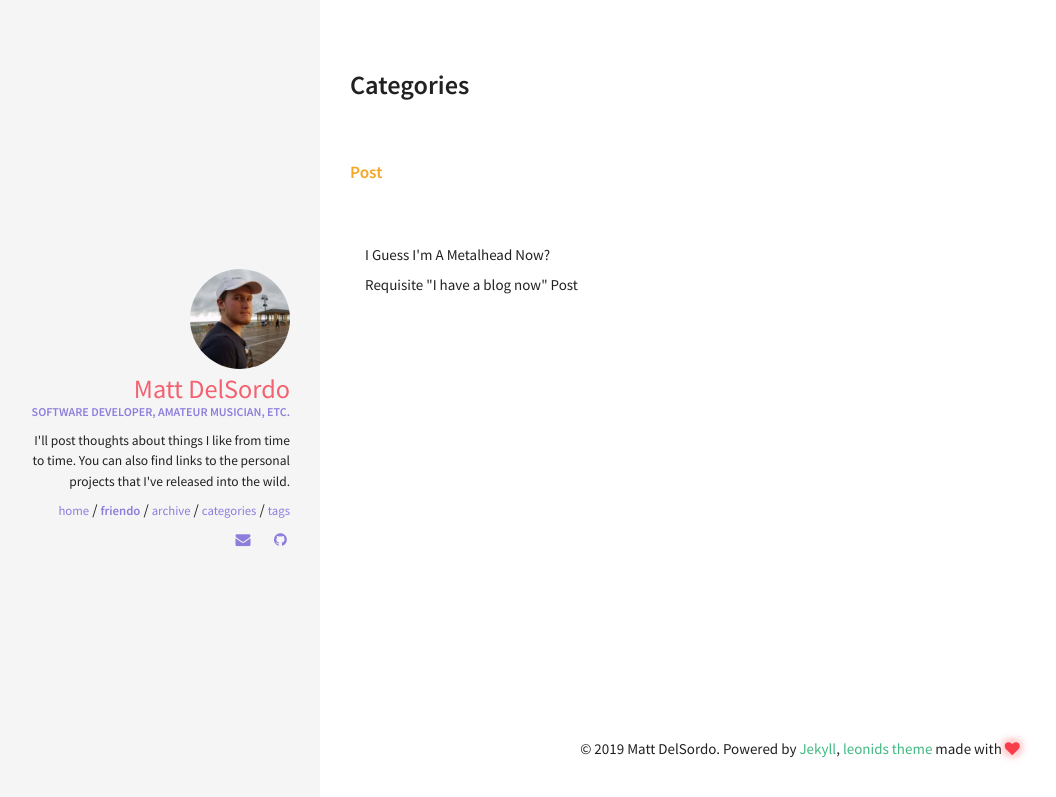
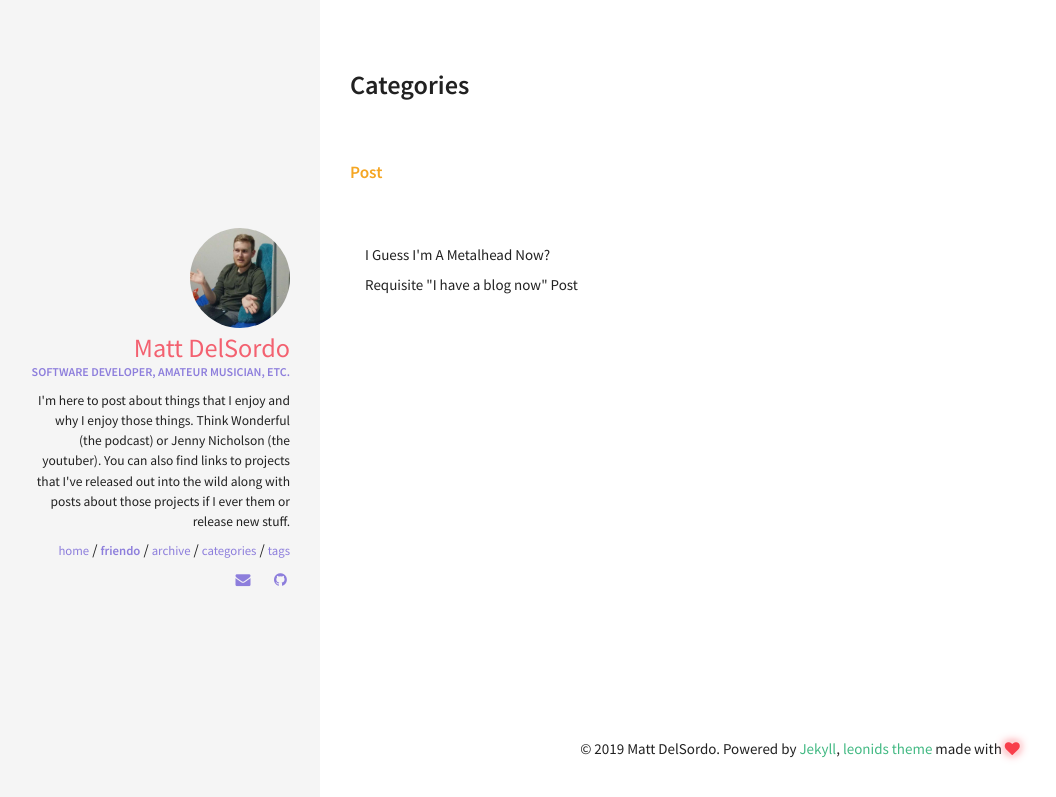
Before and after one commit to mattdelsordo/mattdelsordo.github.io, a Jekyll site: the page built from categories/index.html, in a window 1280 px wide. Shown: the top 797 px of the page, without its empty margins (0-1056 px from the left). Built offline with Jekyll 4.4.1, drawn with Linux system fonts in a browser that asks for light colours.

Commit message:
Update avatar/bio

```diff
--- a/_config.yml
+++ b/_config.yml
@@ -36,7 +36,7 @@ owner:
   name: Matt DelSordo
   avatar: avatar.jpg
   job: "Software Developer, Amateur Musician, Etc."
-  bio: "I'll post thoughts about things I like from time to time. You can also find links to the personal projects that I've released into the wild."
+  bio: "I'm here to post about things that I enjoy and why I enjoy those things. Think Wonderful (the podcast) or Jenny Nicholson (the youtuber). You can also find links to projects that I've released out into the wild along with posts about those projects if I ever them or release new stuff."
   email: mattdelsordo@gmail.com
   # disqus-shortname:
   # twitter: #username
```
Also changed, not shown: img/avatar.jpg.
